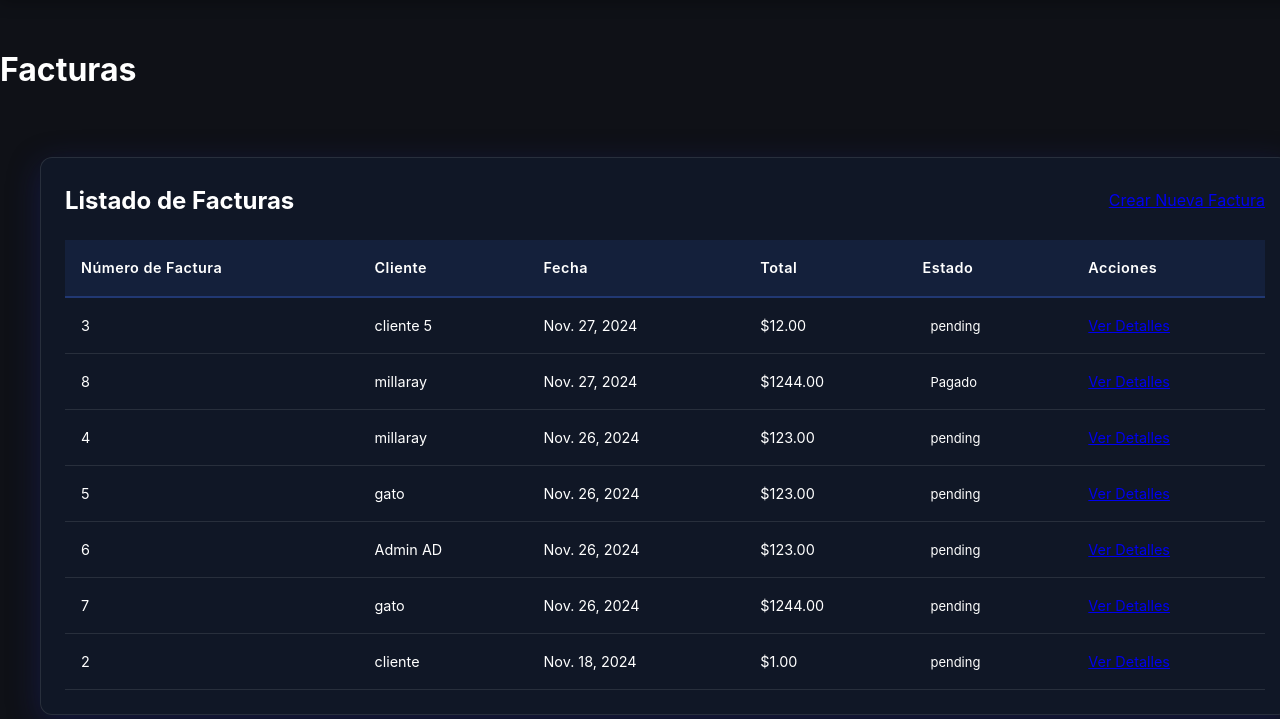
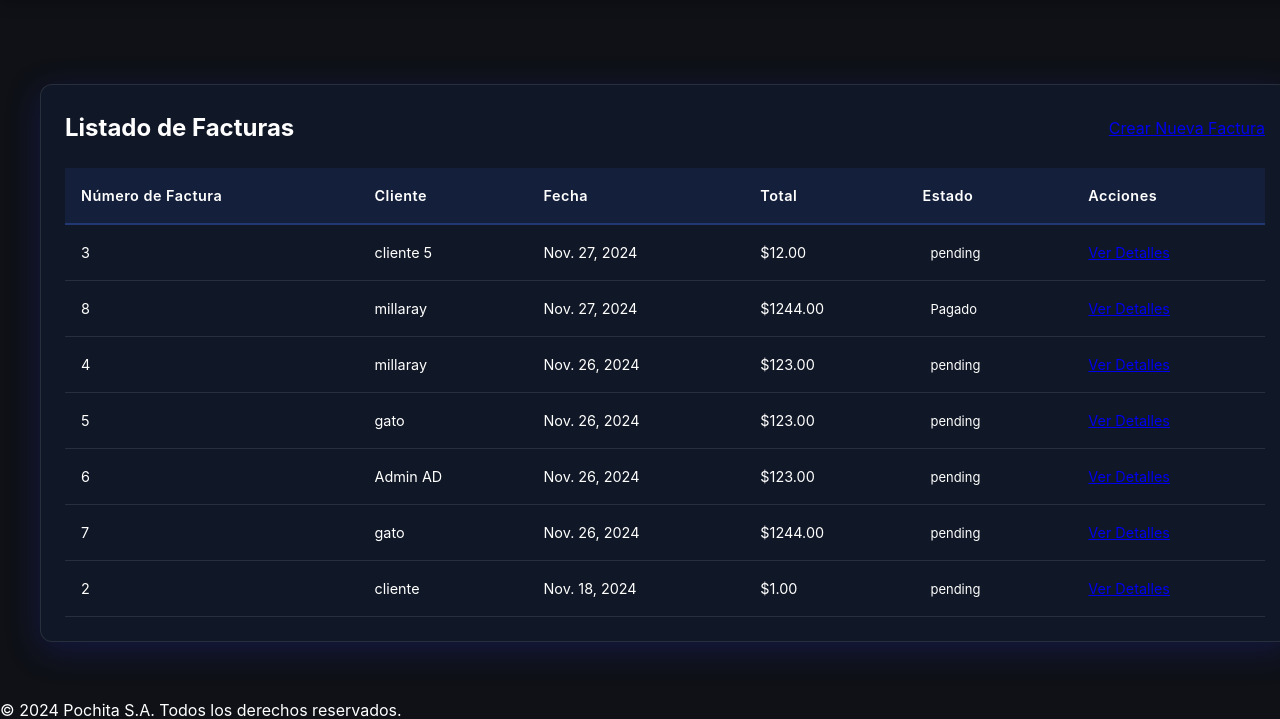
Before and after one commit to Yeyobitz/Pochita, a Django app: page /billing/ in a window 1280 px wide. Shown: the part 77-796 px from the top of the page. Run offline with Django 5.2, Linux system fonts and the light colour scheme; a user stored in the database is signed in; data comes from the database, SQL or seed files in the repository.

Commit message:
Remove billing header

```diff
--- a/billing/templates/billing/list_invoices.html
+++ b/billing/templates/billing/list_invoices.html
@@ -2,8 +2,6 @@
 {% load static %}
 
 {% block title %}Facturación{% endblock title %}
-
-{% block heading %}Facturas{% endblock heading %}
 
 {% block content %}
 <div class="table-container">
```
